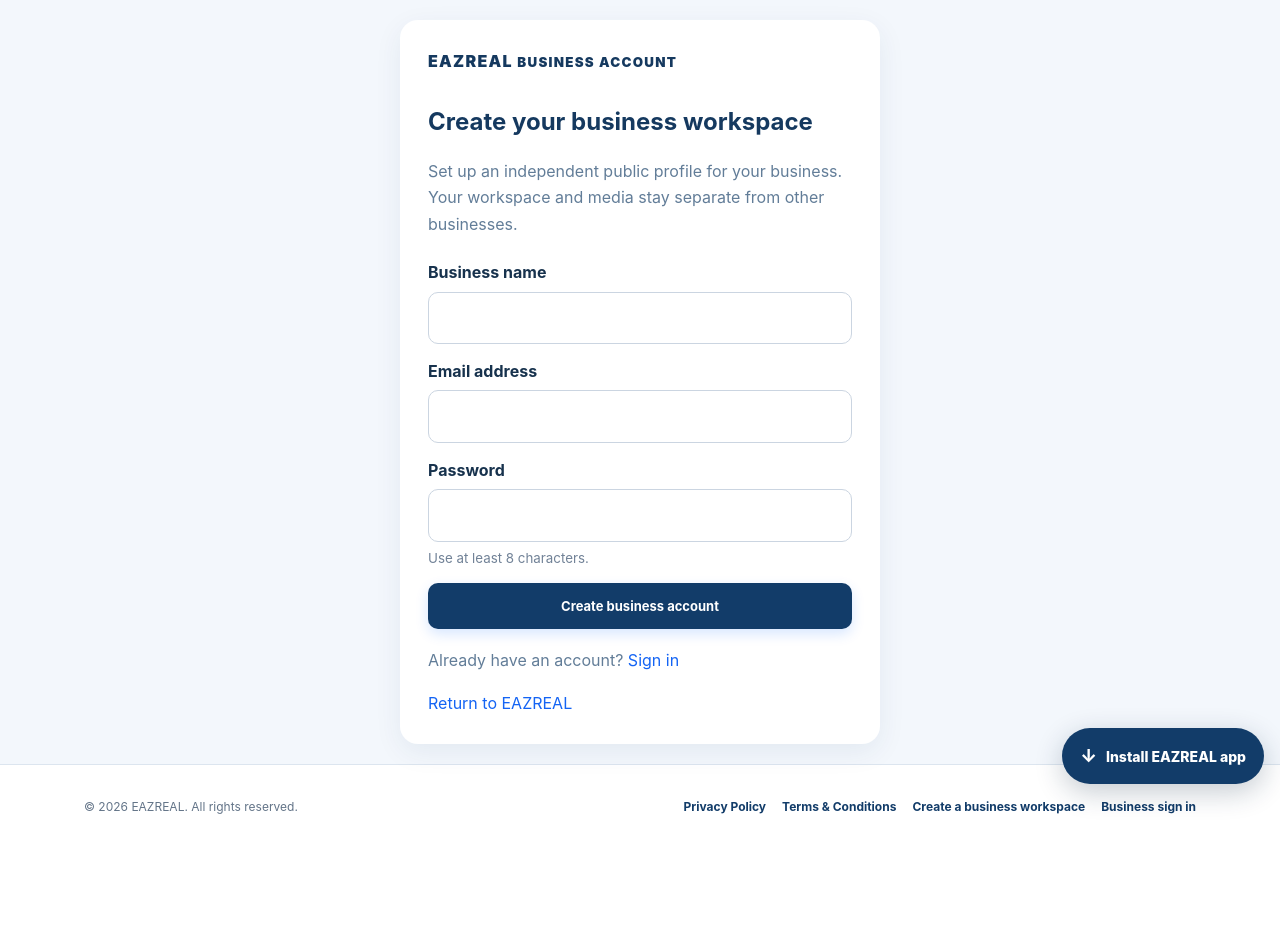
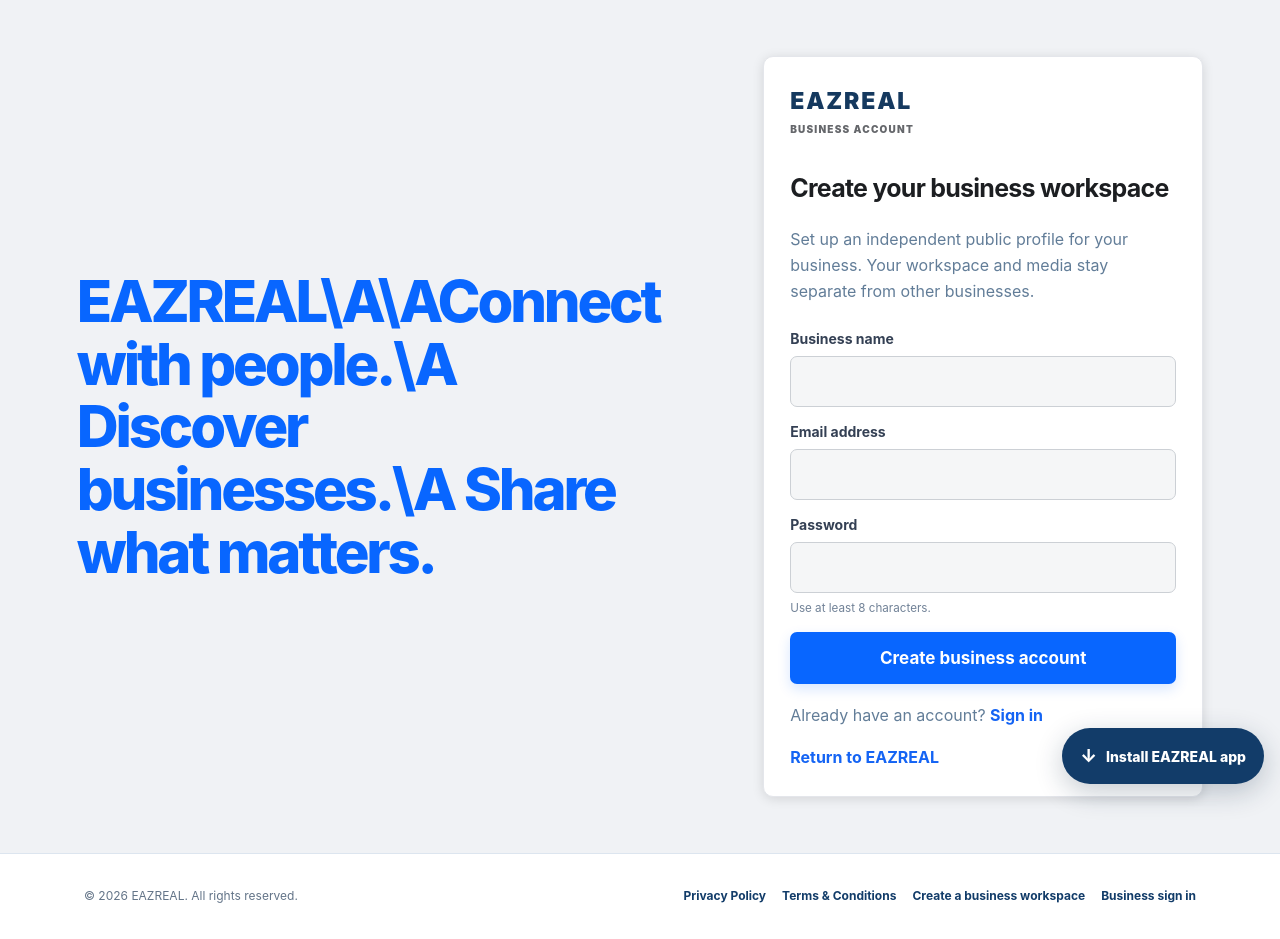
Before and after one commit to agentsarahmitchell56-code/USHopeBridge, a Next.js app: page /business/register in a window 1280 px wide. Before the commit the page ends 850 px from the top, so only its background shows below. Built offline with nearby package versions, Linux system fonts and the light colour scheme; no server answers.

Commit message:
Refresh sign up and login design

```diff
--- a/app/business/register/page.tsx
+++ b/app/business/register/page.tsx
@@ -62,7 +62,7 @@ export default function BusinessRegisterPage() {
     } finally { setBusy(false); }
   }
 
-  return <main style={shell}><section style={card}>
+  return <main className="auth-page"><section className="auth-card">
     <Link href="/" style={brand}>EAZREAL <small>BUSINESS ACCOUNT</small></Link>
     <h1 style={{ margin: "28px 0 8px", color: "#15395f" }}>{step === "register" ? "Create your business workspace" : "Confirm your email address"}</h1>
     <p style={muted}>{step === "register" ? "Set up an independent public profile for your business. Your workspace and media stay separate from other businesses." : `Enter the confirmation code sent to ${email.trim().toLowerCase()}.`}</p>
```
